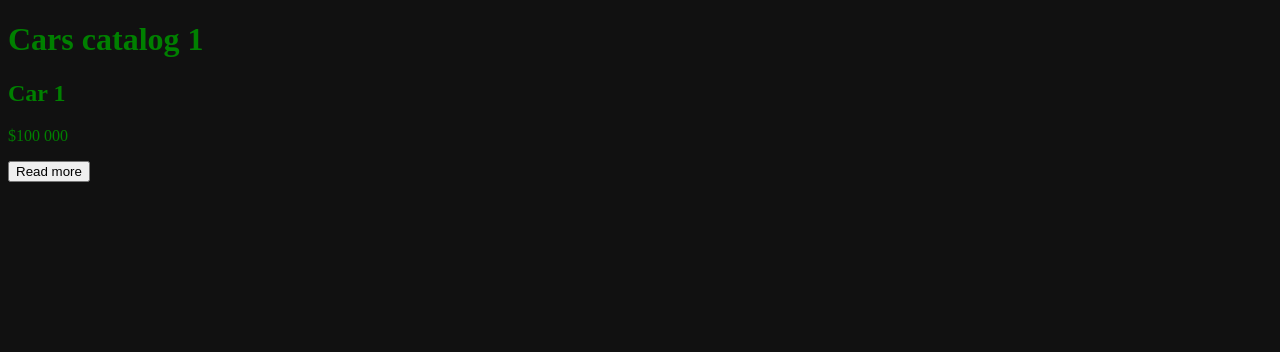
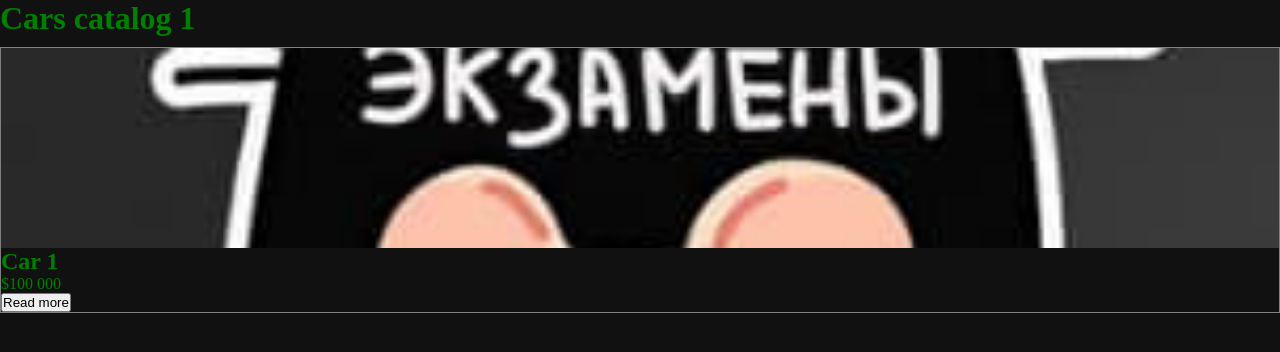
Before and after one commit to Wall4216/react-car, a React (Vite) app in the folder car-catalog/: page / in a window 1280 px wide. Shown: the top 352 px of the page. Built offline with nearby package versions, Linux system fonts and the light colour scheme.

Commit message:
add image

```diff
--- a/car-catalog/src/assets/styles/global.css
+++ b/car-catalog/src/assets/styles/global.css
@@ -1,4 +1,13 @@
 body {
     background-color: #111;
     color: green ;
+
 }
+* {
+    margin: 0;
+    padding: 0;
+}
+
+h1 {
+    margin-bottom: 10px;
+}
--- a/car-catalog/src/components/screens/home/Home.jsx
+++ b/car-catalog/src/components/screens/home/Home.jsx
@@ -1,20 +1,22 @@
-import { useState } from 'react'
-import '../../../assets/styles/global.css'
-import styles from './Home.module.css'
+import React from 'react';
+import { useState } from 'react';
+import '../../../assets/styles/global.css';
+import styles from './Home.module.css';
+
 function Home() {
     return (
         <div>
             <h1>Cars catalog 1</h1>
             <div>
                 <div className={styles.item}>
+                    <div className={styles.image} style={{ backgroundImage: 'url(/2.png)' }}></div>
                     <h2>Car 1</h2>
                     <p>$100 000</p>
                     <button>Read more</button>
                 </div>
             </div>
         </div>
-
-  )
+    );
 }
 
-export default Home
+export default Home;
--- a/car-catalog/src/components/screens/home/Home.module.css
+++ b/car-catalog/src/components/screens/home/Home.module.css
@@ -1,4 +1,22 @@
-.car-item {
+.item {
     border: 1px solid gray;
+}
+.image {
+    background-size: cover;
+    width: 100%;
+    height: 200px;
+    background-position: center;
+    background-repeat: no-repeat;
+}
 
+.info {
+    padding: 10px;
 }
+
+.info h2 {
+    margin-bottom: 5px;
+}
+
+.info p {
+    margin-bottom: 10px;
+}
```
Also changed, not shown: car-catalog/public/2.png (added). Lines whose indentation alone changed are shown as unchanged.
